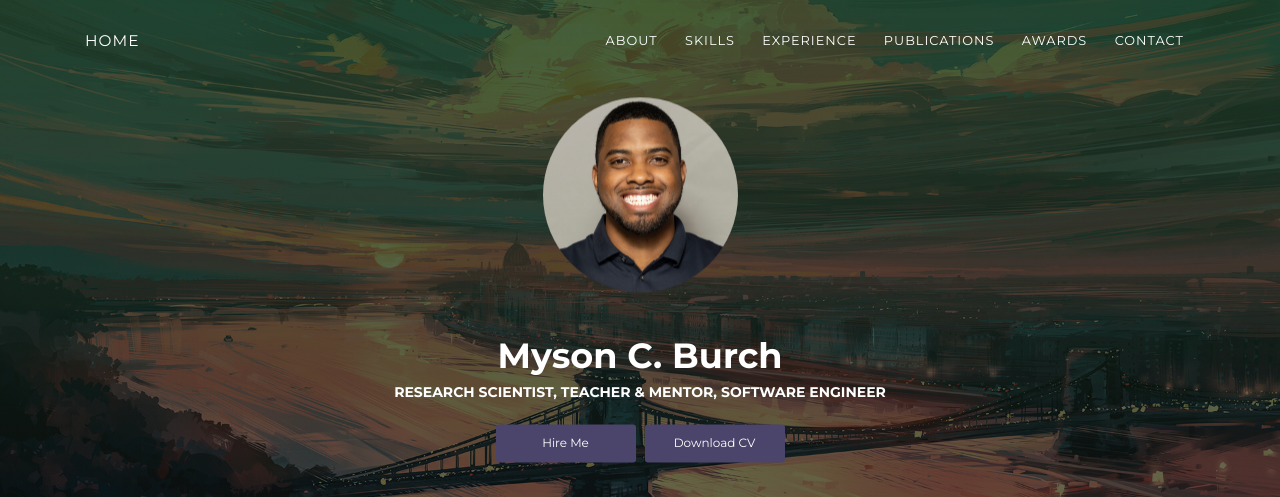
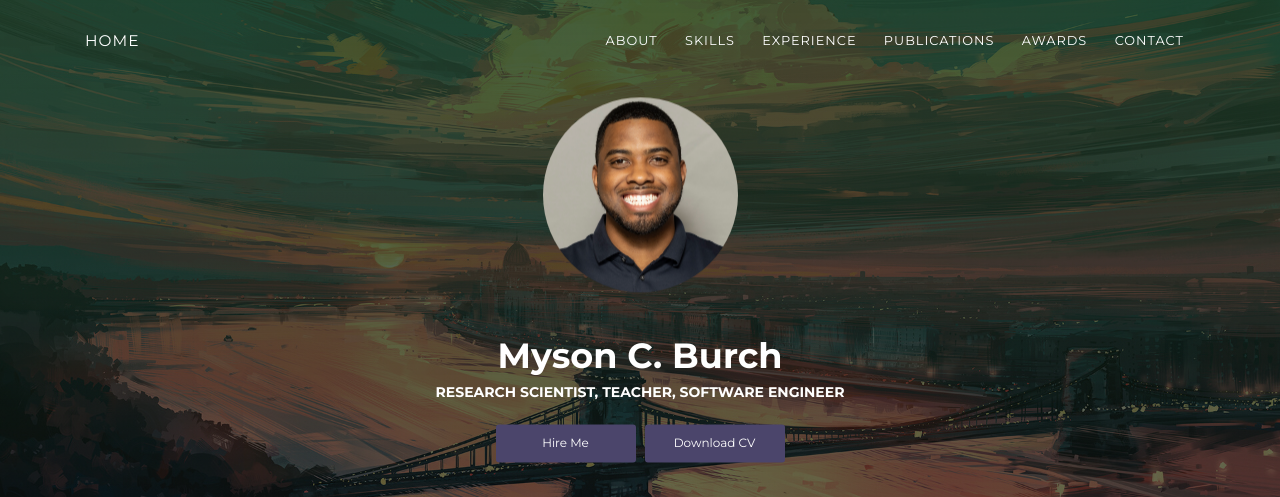
Before and after one commit to mchburch/myson-burch, a plain HTML site: page index.html in a window 1280 px wide. Shown: the top 497 px of the page. Drawn offline with Linux system fonts and the light colour scheme.

Commit message:
slight change

```diff
--- a/index.html
+++ b/index.html
@@ -51,7 +51,7 @@
         <div class="content-center">
           <div class="cc-profile-image"><a href="#"><img src="images/myson.jpg" alt="Image"/></a></div>
           <div class="h2 title">Myson C. Burch</div>
-          <p class="category text-white">Research Scientist, Teacher & Mentor, Software Engineer</p><a class="btn btn-primary smooth-scroll mr-2" href="#contact" data-aos="zoom-in" data-aos-anchor="data-aos-anchor">Hire Me</a><a class="btn btn-primary" href="mcburch_resume.pdf" data-aos="zoom-in" data-aos-anchor="data-aos-anchor">Download CV</a>
+          <p class="category text-white">Research Scientist, Teacher, Software Engineer</p><a class="btn btn-primary smooth-scroll mr-2" href="#contact" data-aos="zoom-in" data-aos-anchor="data-aos-anchor">Hire Me</a><a class="btn btn-primary" href="mcburch_resume.pdf" data-aos="zoom-in" data-aos-anchor="data-aos-anchor">Download CV</a>
         </div>
       </div>
       <div class="section">
```
